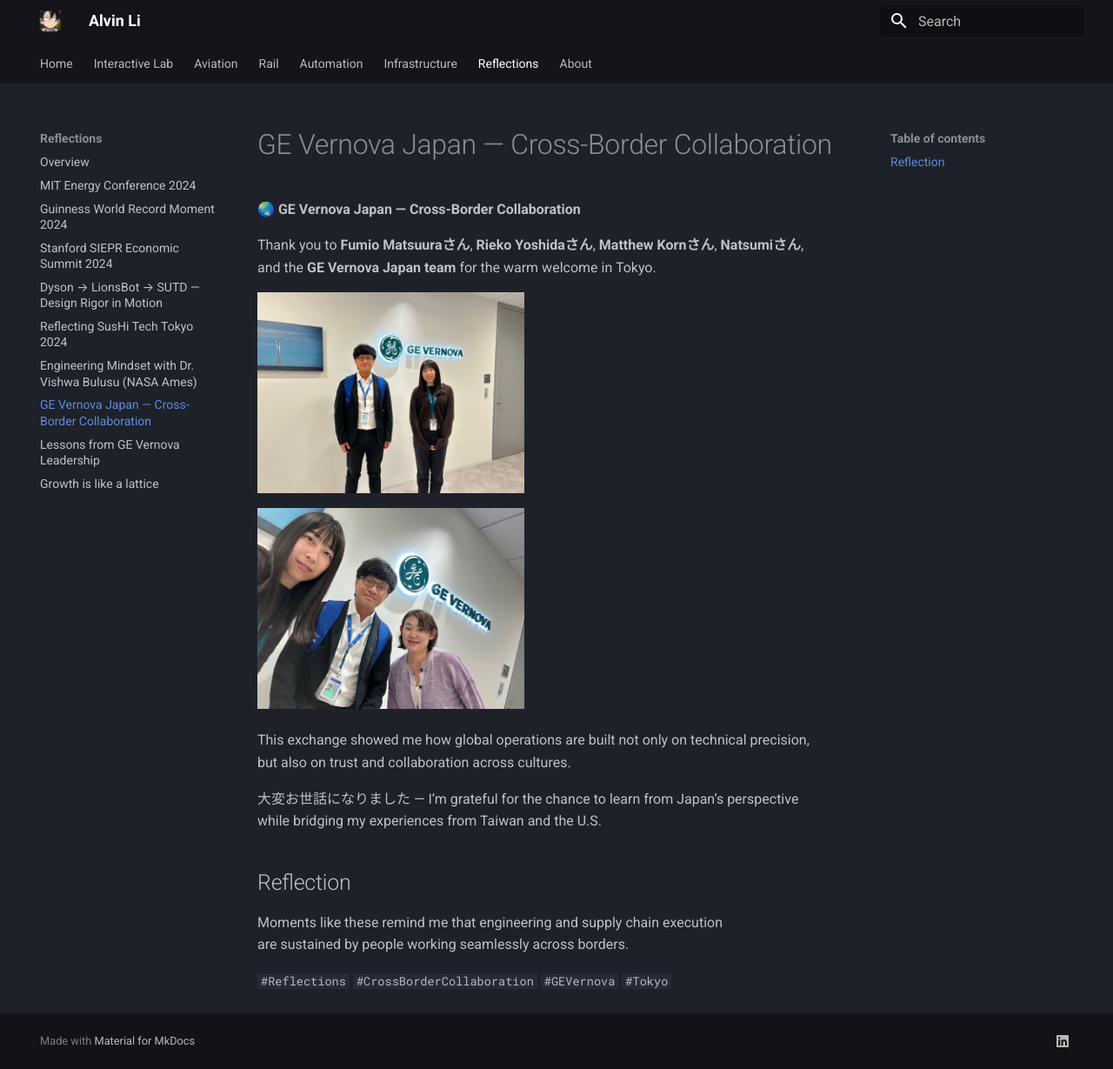
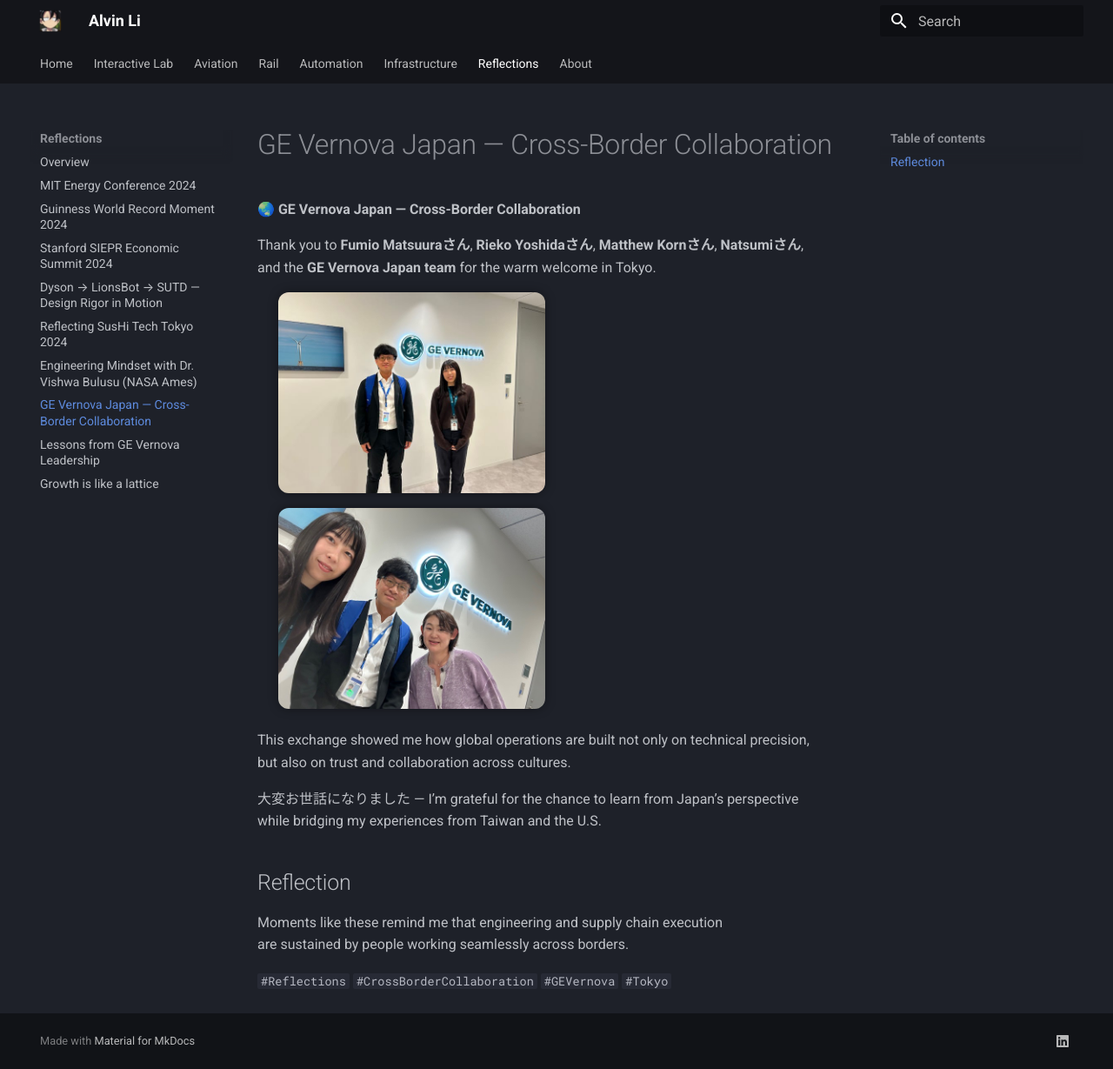
Before and after one commit to alvvvli/alvin-site, an MkDocs documentation site: the page built from docs/reflections/gevjp.md, in a window 1280 px wide and 1229 px high. Shown: the whole window at 87% size. Built offline with MkDocs 1.6.1 and Material for MkDocs 9.7.7, drawn with Linux system fonts in a browser that asks for light colours.

Commit message:
Update gevjp.md

```diff
--- a/docs/reflections/gevjp.md
+++ b/docs/reflections/gevjp.md
@@ -3,9 +3,11 @@
 Thank you to **Fumio Matsuuraさん**, **Rieko Yoshidaさん**, **Matthew Kornさん**, **Natsumiさん**,
 and the **GE Vernova Japan team** for the warm welcome in Tokyo.
 
-<div style="display:flex;flex-wrap:wrap;gap:10px">
-  <img src="/alvin-site/JPG_VID/gevjp1.jpg" alt="GE Vernova Japan Team Exchange" width="48%">
-  <img src="/alvin-site/JPG_VID/gevjp2.jpg" alt="GE Vernova Tokyo Collaboration" width="48%">
+<div style="display:flex;flex-wrap:wrap;gap:10px;justify-content:center;">
+  <img src="/alvin-site/JPG_VID/gevjp1.jpg"
+       style="width:48%;border-radius:12px;box-shadow:0 0 12px rgba(0,0,0,0.4);">
+  <img src="/alvin-site/JPG_VID/gevjp2.jpg"
+       style="width:48%;border-radius:12px;box-shadow:0 0 12px rgba(0,0,0,0.4);">
 </div>
 
 This exchange showed me how global operations are built not only on technical precision,
```
